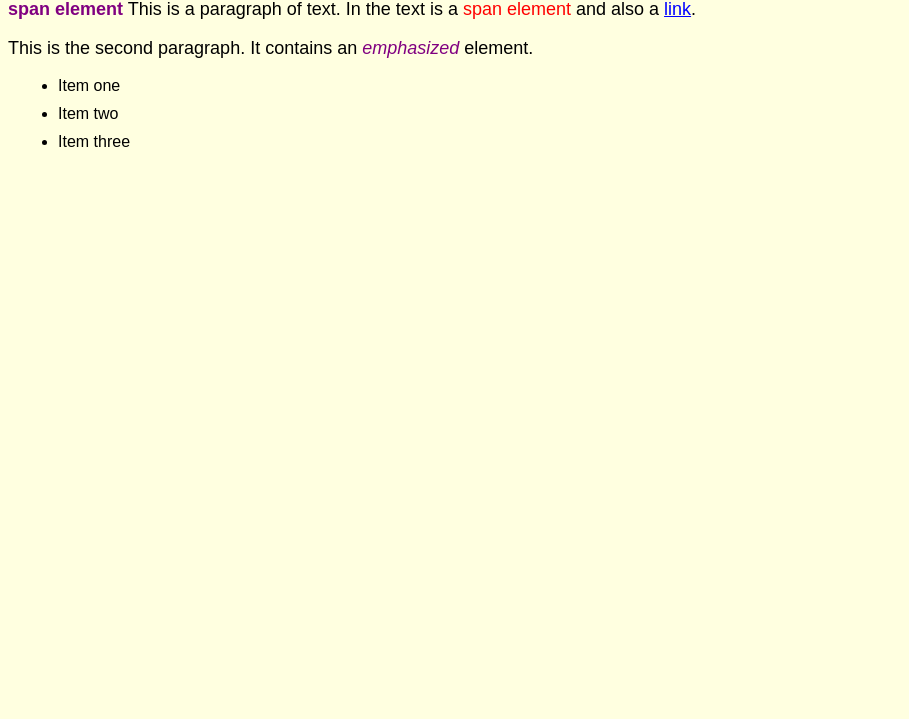
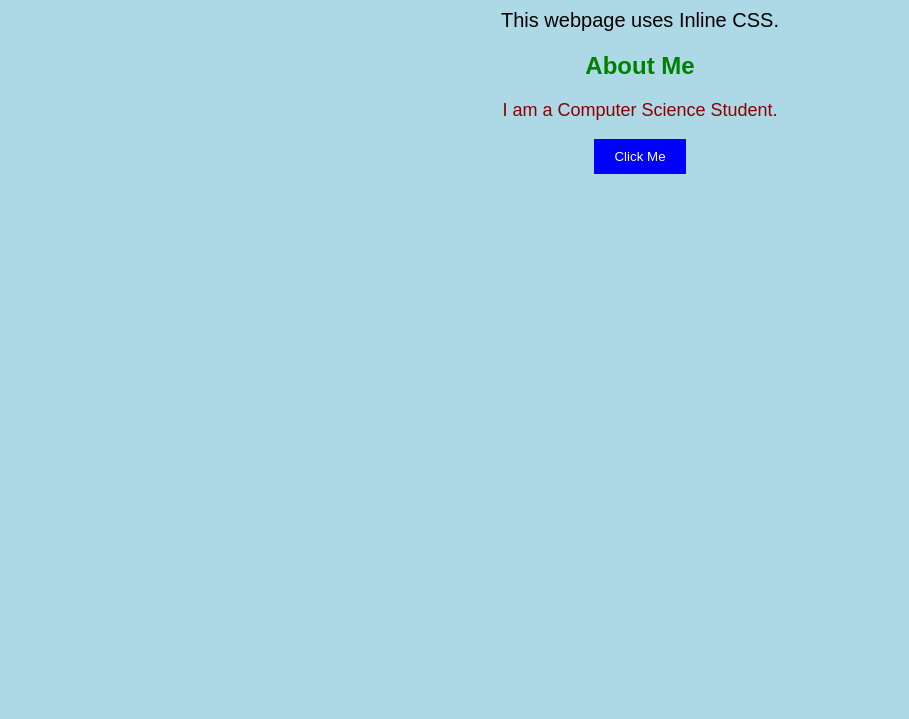
Before and after one commit to ankitakarke2250-web/web-development, a plain HTML site: page practical-01-inline-css/index.html in a window 1280 px wide. Shown: the part 81-800 px from the top of the page, without its empty margins (0-909 px from the left). Drawn offline with Linux system fonts and the light colour scheme.

Commit message:
practical2 completed

```diff
--- a/practical-01-inline-css/index.html
+++ b/practical-01-inline-css/index.html
@@ -1,33 +1,29 @@
-<!doctype html>
-<html lang="en">
-  <head>
-    <meta charset="utf-8" />
-    <title>Getting started with CSS</title>
-    <link rel="stylesheet" href="styles.css" />
 
-  </head>
+<!DOCTYPE html>
+<html>
+<head>
+    <title>Inline CSS Practical</title>
+</head>
 
-  <body>
-    <h1>I am a level one heading</h1>
+<body style="background-color: lightblue; font-family: Arial; text-align: center;">
 
-    <p>
+    <h1 style="color: darkblue; font-size: 36px;">
+        Welcome to My Webpage
+    </h1>
 
-  <span style="color: purple; font-weight: bold;">span element</span>
-      This is a paragraph of text. In the text is a
-      <span>span element</span> and also a
-      <a href="https://example.com">link</a>.
+    <p style="color: black; font-size: 20px;">
+        This webpage uses Inline CSS.
     </p>
 
-    <p>
-      This is the second paragraph. It contains an <em>emphasized</em> element.
+    <h2 style="color: green;">About Me</h2>
+
+    <p style="color: darkred; font-size: 18px;">
+        I am a Computer Science Student.
     </p>
 
-    <ul>
-      <li>Item one</li>
-      <li>Item two</li>
-      <li>Item three</li>
-    </ul>
+    <button style="background-color: blue; color: white; padding: 10px 20px; border: none;">
+        Click Me
+    </button>
 
-
-  </body>
+</body>
 </html>
--- a/practical-01-inline-css/styles.css
+++ /dev/null
@@ -1,38 +0,0 @@
-
-/* Style the webpage */
-body {
-  font-family: Arial, sans-serif;
-  background-color: lightyellow;
-}
-
-/* Style the heading */
-h1 {
-  color: blue;
-}
-
-/* Style paragraphs */
-p {
-  color:black;
-  font-size: 18px;
-}
-
-/* Style span elements */
-span {
-  color: red;
-}
-
-/* Style links */
-a {
-  color: blue;
-}
-
-/* Style the list */
-li {
-  margin: 10px;
-
-}
-
-/* Style emphasized text */
-em {
-  color: purple;
-}
```
Also changed, not shown: practical-02-internal-css-html/practical2.html (added, +51 -0 lines), practice.html (deleted, +0 -16 lines).
